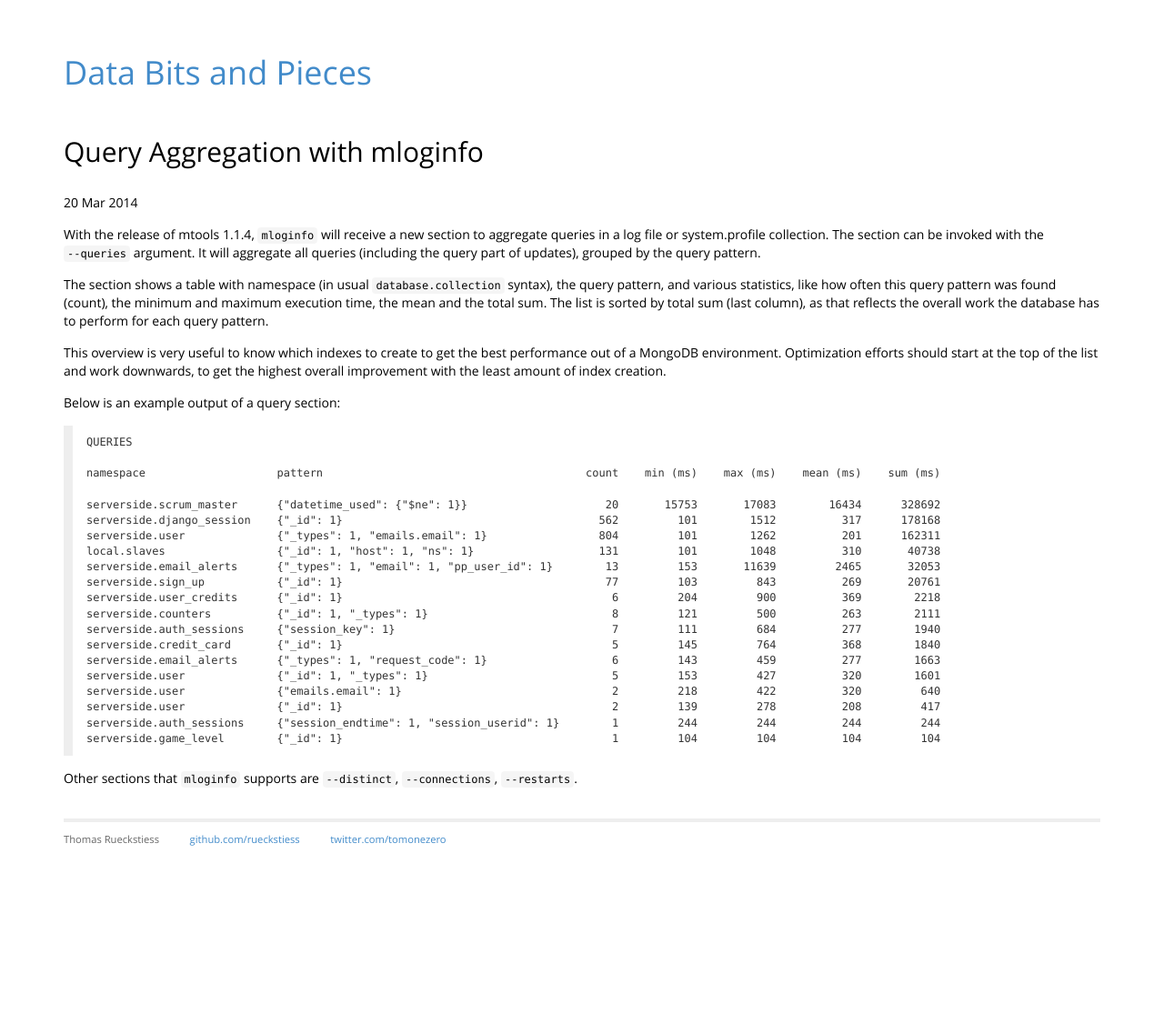
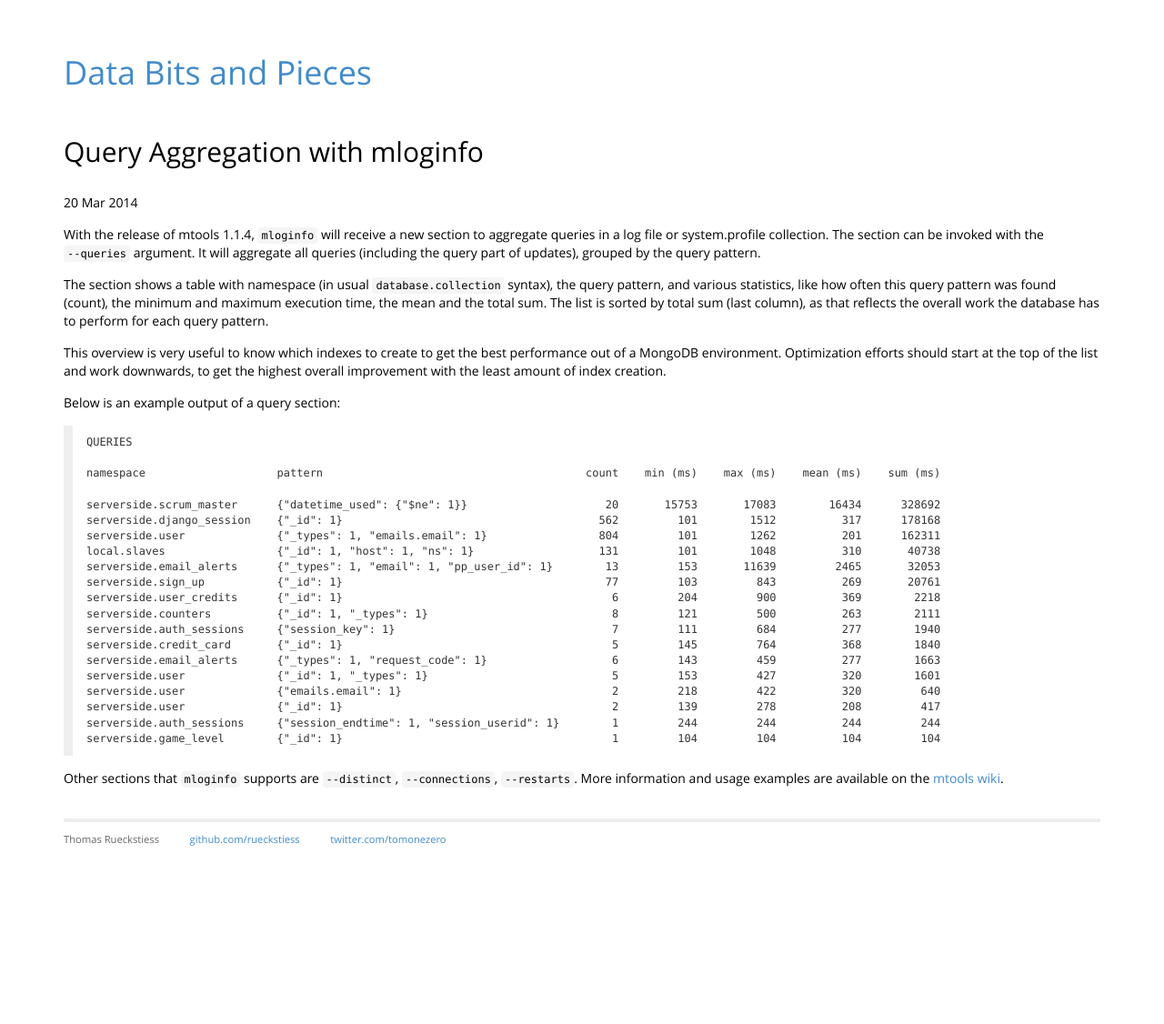
Before and after one commit to rueckstiess/rueckstiess.github.io, a Jekyll site: the page built from _posts/2014-03-10-mloginfo-queries.markdown, in a window 1280 px wide. Shown: the whole page at 91% size. Built offline with Jekyll 4.4.1, drawn with Linux system fonts in a browser that asks for light colours; Markdown is read by kramdown in place of the engine named in the settings.

Commit message:
added link to mtools wiki.

````diff
--- a/_posts/2014-03-10-mloginfo-queries.markdown
+++ b/_posts/2014-03-10-mloginfo-queries.markdown
@@ -37,4 +37,4 @@ serverside.auth_sessions     {"session_endtime": 1, "session_userid": 1}
 serverside.game_level        {"_id": 1}                                         1         104         104          104         104
 ```
 
-Other sections that `mloginfo` supports are `--distinct`, `--connections`, `--restarts`.
+Other sections that `mloginfo` supports are `--distinct`, `--connections`, `--restarts`. More information and usage examples are available on the [mtools wiki](https://github.com/rueckstiess/mtools/wiki/mloginfo).
````
